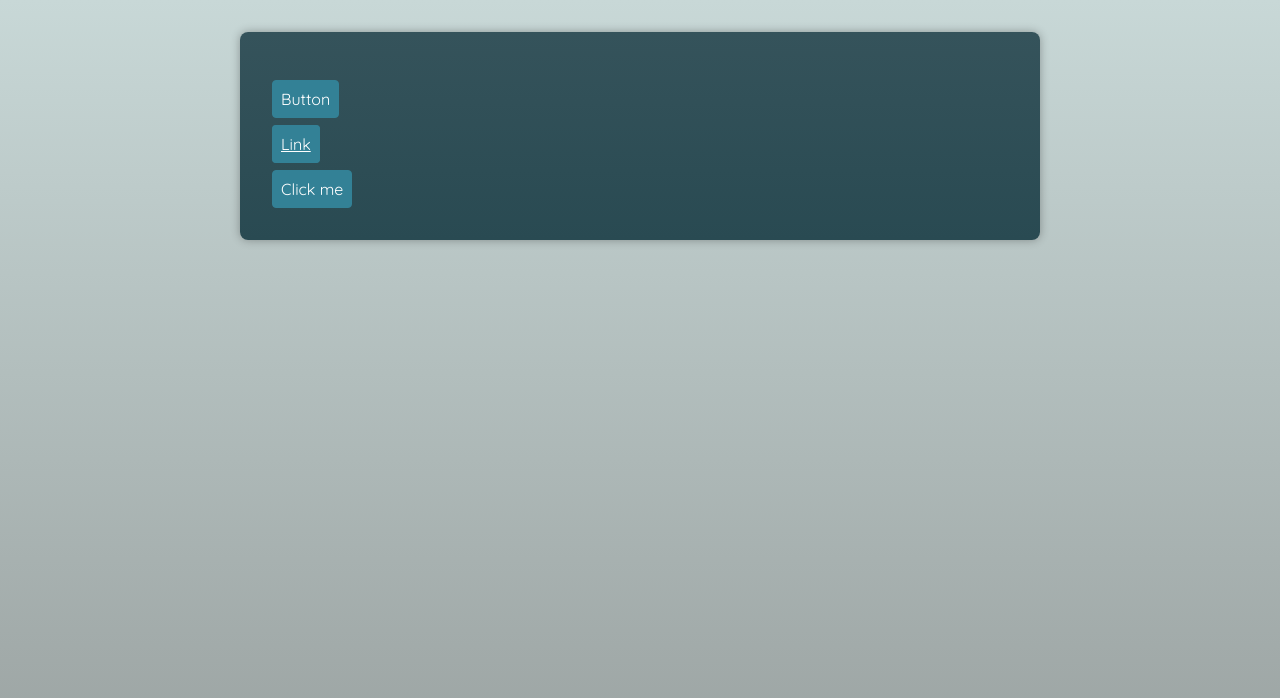
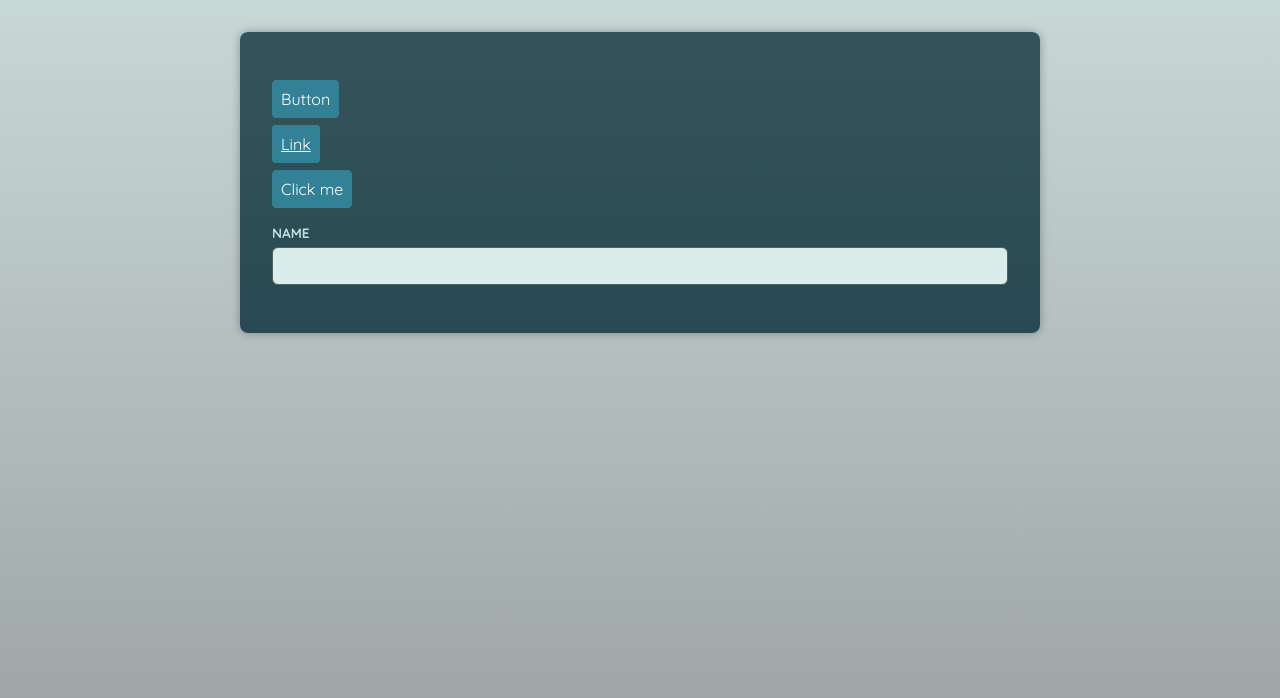
Before and after one commit to webdevbiv/udemi-react-typescript, a React (Vite) app in the folder module-04-02/04 New Project Starting Code/: page / in a window 1280 px wide. Shown: the top 698 px of the page. Built offline with nearby package versions, Linux system fonts and the light colour scheme; a web font is replaced by a local one.

Commit message:
UPD | Input forwardRef

```diff
--- a/module-04-02/04 New Project Starting Code/src/App.tsx
+++ b/module-04-02/04 New Project Starting Code/src/App.tsx
@@ -1,8 +1,11 @@
+import {useRef} from "react";
 import Button from "./components/Button";
 import Container from "./components/Container";
-// import Input from "./components/Input";
+import Input from "./components/Input";
 
 function App() {
+  const input = useRef(null);
+
   return (
     <main>
       <p>
@@ -12,6 +15,10 @@ function App() {
         <Button href='https://google.com'>Link</Button>
       </p>
       <Container as={Button}>Click me</Container>
+      <Input
+        label='Name'
+        id='name'
+        ref={input}></Input>
     </main>
   );
 }
--- a/module-04-02/04 New Project Starting Code/src/components/Container.tsx
+++ b/module-04-02/04 New Project Starting Code/src/components/Container.tsx
@@ -1,6 +1,6 @@
 import {type ComponentPropsWithRef, type ElementType} from "react";
 
-//NOTE - Polimorphic Component
+//NOTE - #55 Polimorphic Component with Generic
 type ContainerProps<T extends ElementType> = {
   as?: T;
   children?: React.ReactNode;
@@ -12,7 +12,13 @@ function Container<C extends ElementType>({
   ...props
 }: ContainerProps<C>) {
   const Component = as || "div";
-  return <Component {...props}>{children}</Component>;
+  return (
+    <Component
+      className='container'
+      {...props}>
+      {children}
+    </Component>
+  );
 }
 
 export default Container;
--- a/module-04-02/04 New Project Starting Code/src/components/Input.tsx
+++ b/module-04-02/04 New Project Starting Code/src/components/Input.tsx
@@ -1,5 +1,6 @@
 import {ComponentPropsWithoutRef} from "react";
 
+//NOTE - #56 forwardRef
 type InputProps = {
   label: string;
   id: string;
```
Also changed, not shown: module-04-02/04 New Project Starting Code/src/components/Button.tsx (+4 -4 lines).
